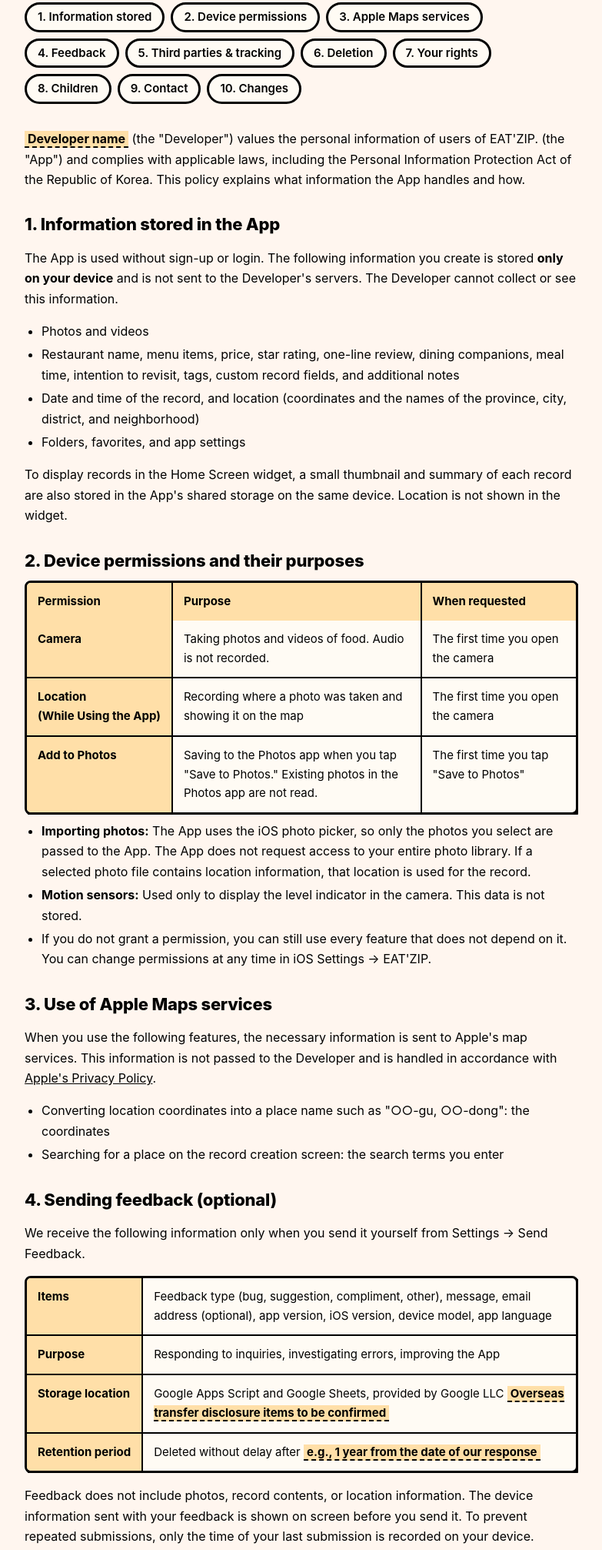
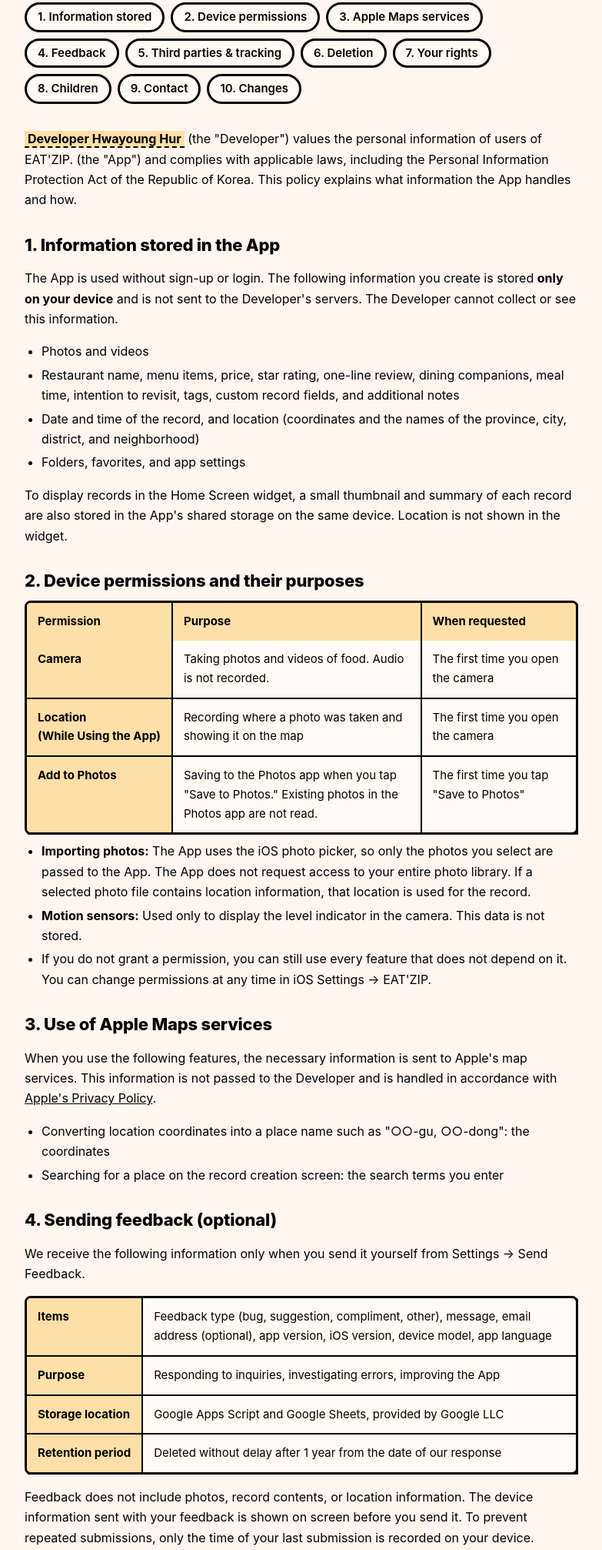
Before and after one commit to Hwa0000002/eat-zip., a plain HTML site: page privacy-en.html in a window 1280 px wide. Shown: the part 489-2502 px from the top of the page at 77% size, without its empty margins (248-1031 px from the left). Drawn offline with Linux system fonts and the light colour scheme; a web font is replaced by a local one.

Commit message:
Update privacy-en.html

```diff
--- a/privacy-en.html
+++ b/privacy-en.html
@@ -35,7 +35,7 @@
       <div class="page-title">
         <p class="eyebrow">Privacy Policy</p>
         <h1>Privacy Policy</h1>
-        <p class="meta">Effective date: <span class="todo">Month ○, 2026</span></p>
+        <p class="meta">Effective date: <span class="todo">Nov 18, 2026</span></p>
       </div>
 
       <section class="box" aria-label="Summary">
@@ -62,7 +62,7 @@
       </nav>
 
       <section>
-        <p><span class="todo">Developer name</span> (the "Developer") values the personal information of users of EAT'ZIP. (the "App") and complies with applicable laws, including the Personal Information Protection Act of the Republic of Korea. This policy explains what information the App handles and how.</p>
+        <p><span class="todo">Developer Hwayoung Hur</span> (the "Developer") values the personal information of users of EAT'ZIP. (the "App") and complies with applicable laws, including the Personal Information Protection Act of the Republic of Korea. This policy explains what information the App handles and how.</p>
       </section>
 
       <section id="p1">
@@ -115,8 +115,8 @@
             <tbody>
               <tr><th scope="row">Items</th><td>Feedback type (bug, suggestion, compliment, other), message, email address (optional), app version, iOS version, device model, app language</td></tr>
               <tr><th scope="row">Purpose</th><td>Responding to inquiries, investigating errors, improving the App</td></tr>
-              <tr><th scope="row">Storage location</th><td>Google Apps Script and Google Sheets, provided by Google LLC <span class="todo">Overseas transfer disclosure items to be confirmed</span></td></tr>
-              <tr><th scope="row">Retention period</th><td>Deleted without delay after <span class="todo">e.g., 1 year from the date of our response</span></td></tr>
+              <tr><th scope="row">Storage location</th><td>Google Apps Script and Google Sheets, provided by Google LLC </td></tr>
+              <tr><th scope="row">Retention period</th><td>Deleted without delay after 1 year from the date of our response</td></tr>
             </tbody>
           </table>
         </div>
@@ -149,7 +149,7 @@
 
       <section id="p8">
         <h2>8. Children's personal information</h2>
-        <p><span class="todo">Age policy to be confirmed</span> The App is used without sign-up and does not receive personal information other than feedback.</p>
+        <p>The App is used without sign-up and does not receive personal information other than feedback.</p>
       </section>
 
       <section id="p9">
@@ -157,8 +157,8 @@
         <div class="table-scroll">
           <table>
             <tbody>
-              <tr><th scope="row">Privacy officer</th><td><span class="todo">Name</span></td></tr>
-              <tr><th scope="row">Email</th><td><span class="todo">contact@example.com</span></td></tr>
+              <tr><th scope="row">Privacy officer</th><td><span class="todo">Hwayoung Hur</span></td></tr>
+              <tr><th scope="row">Email</th><td><span class="todo">hurkoon23@naver.com</span></td></tr>
             </tbody>
           </table>
         </div>
@@ -179,7 +179,7 @@
         <a href="support.html">Support</a>
         <a href="privacy.html">Privacy Policy</a>
       </nav>
-      <span>© 2026 <span class="todo">Developer name</span></span>
+      <span>© 2026 <span class="todo">HUR & KANG</span></span>
     </div>
   </footer>
 </body>
```
